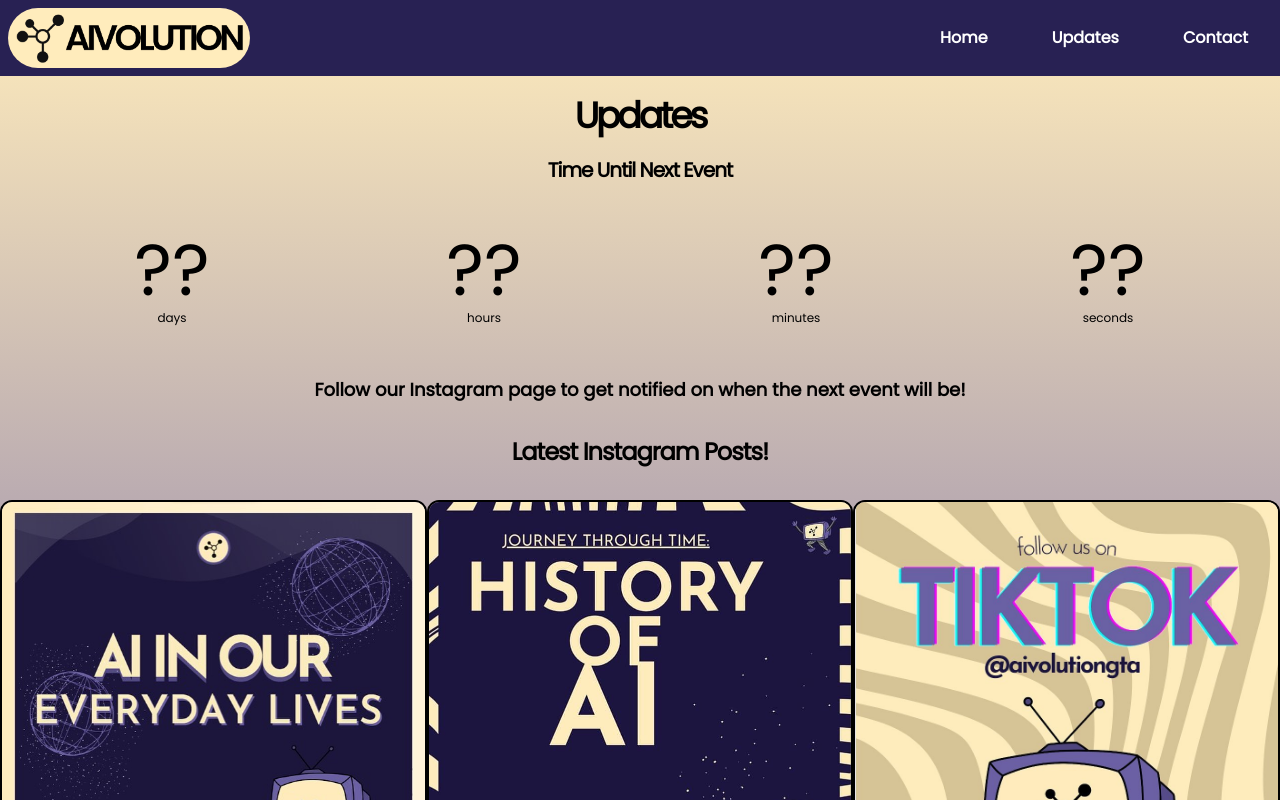
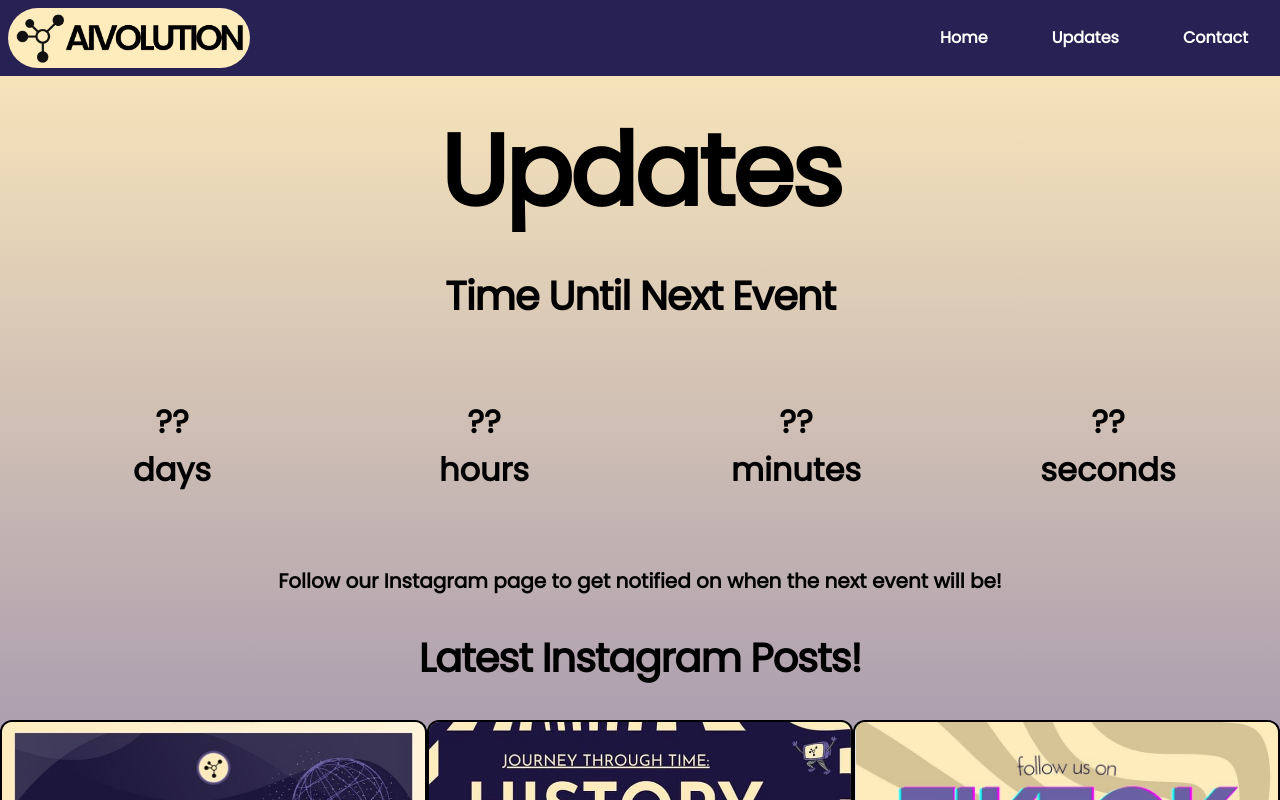
Before and after one commit to aivolution-gta/website, a Next.js app: page /updates in a window 1280 px wide. Shown: the top 800 px of the page. Built offline with nearby package versions, Linux system fonts and the light colour scheme.

Commit message:
Fix styling for components/countdown

```diff
--- a/components/contact/contact-form.tsx
+++ b/components/contact/contact-form.tsx
@@ -65,14 +65,14 @@ const ContactForm: React.FC = () => {
     }
 
     return (
-        <div className="w-full">
+        <div className="w-screen">
             <form className="flex items-center justify-center mb-[11px] mt-[1px]">
-                <div className="flex-col md:w-[939px] border-2 border-dark-purple/95 rounded-lg p-[40px]">
+                <div className="flex-col md:w-[939px] border-2 border-dark-purple/95 rounded-lg p-[40px] w-2/3">
                     <h3 className="font-bold text-[#1B1541] text-[1.5em]">
                         Name:
                     </h3>
                     <input
-                        className="outline-0 mb-[10px] h-[50px] bg-[#1B1541]/20 rounded-lg border-2 border-dark-purple/95 hover:border-black p-3 font-['poppins']"
+                        className="outline-0 w-1/4 mb-[10px] h-[50px] bg-[#1B1541]/20 rounded-lg border-2 border-dark-purple/95 hover:border-black p-3 font-['poppins']"
                         type="text"
                         value={name}
                         onChange={(e) => setName(e.target.value)}
@@ -87,7 +87,7 @@ const ContactForm: React.FC = () => {
                     </div>
                 )}
                     <input
-                        className="outline-0 mb-[10px] h-[50px] bg-[#1B1541]/20 rounded-lg border-2 border-dark-purple/95 hover:border-black p-3 font-['poppins']"
+                        className="outline-0 w-1/4 mb-[10px] h-[50px] bg-[#1B1541]/20 rounded-lg border-2 border-dark-purple/95 hover:border-black p-3 font-['poppins']"
                         type="email"
                         value={email}
                         onChange={(e) => setEmail(e.target.value)}
@@ -97,7 +97,7 @@ const ContactForm: React.FC = () => {
                         Subject:
                     </h2>
                     <input
-                        className="outline-0 mb-[10px] h-[50px] bg-[#1B1541]/20 rounded-lg border-2 border-dark-purple/95 hover:border-black p-3 font-['poppins']"
+                        className="outline-0 w-1/4 mb-[10px] h-[50px] bg-[#1B1541]/20 rounded-lg border-2 border-dark-purple/95 hover:border-black p-3 font-['poppins']"
                         type="text"
                         value={subject}
                         onChange={(e) => setSubject(e.target.value)}
@@ -107,14 +107,14 @@ const ContactForm: React.FC = () => {
                         Message:
                     </h2>
                     <textarea
-                        className="outline-0 h-auto min-h-[150px] max-h-[400px] w-full bg-[#1B1541]/20 rounded-lg border-2 border-dark-purple/95 hover:border-black p-3 font-['poppins']"
+                        className="outline-0 w-full h-auto min-h-[150px] max-h-[400px] bg-[#1B1541]/20 rounded-lg border-2 border-dark-purple/95 hover:border-black p-3 font-['poppins']"
                         value={message}
                         onChange={(e) => setMessage(e.target.value)}
                     ></textarea>
 
                 <button
                     onClick={handleSubmit}
-                    className="mt-[10px] h-[60px] w-[855px] bg-[#1B1541]/20 rounded-lg border-2 border-dark-purple/95 text-xl hover:bg-dark-purple hover:text-white transition-all ease-in-out duration-500"
+                    className="mt-[10px] w-full h-[60px] bg-[#1B1541]/20 rounded-lg border-2 border-dark-purple/95 text-xl hover:bg-dark-purple hover:text-white transition-all ease-in-out duration-500"
                     type="submit"
                 >
                     Send
--- a/components/countdown.tsx
+++ b/components/countdown.tsx
@@ -1,8 +1,7 @@
 import { AnimatePresence, motion } from "framer-motion";
 import { useEffect, useRef, useState } from "react";
 
-const COUNTDOWN_FROM = new Date();
-COUNTDOWN_FROM.setDate(COUNTDOWN_FROM.getDate() + 100);
+const COUNTDOWN_FROM = "12/12/2999"
 
 const SECOND = 1000;
 const MINUTE = SECOND * 60;
@@ -26,7 +25,7 @@ const ShiftingCountdown = () => {
   }, []);
 
   const handleCountdown = () => {
-    const end = COUNTDOWN_FROM;
+    const end = new Date(COUNTDOWN_FROM);
 
     const now = new Date();
 
@@ -46,9 +45,10 @@ const ShiftingCountdown = () => {
   };
 
   return (
-    <div className="p-4 bg-gradient-to-br from-violet-600 to-indigo-600">
-      <div className="flex justify-center place-center">
-        <CountdownItem num={"??"} text="days" />
+    <div className="w-screen p-4 flex flex-row justify-center text-center">
+      <div className="flex w-full justify-evenly place-center xs:flex-col sm:flex-col">
+
+        <CountdownItem num=/*{remaining.days}*/{"??"} text="days" />
         <CountdownItem num={"??"} text="hours" />
         <CountdownItem num={"??"} text="minutes" />
         <CountdownItem num={"??"} text="seconds" />
@@ -58,25 +58,23 @@ const ShiftingCountdown = () => {
 };
 
 const CountdownItem = ({ num, text }: { num: any; text: string }) => {
-  const updatedNum = num === 0 ? 61 : num;
-
     return (
-    <div className="w-1/4 h-24 md:h-36 flex flex-col gap-1 md:gap-2 items-center justify-center ">
+        <div className="w-1/4 xs:w-full sm:w-full h-36 flex flex-col items-center justify-center text-[2em]">
             <div className="w-full text-center relative overflow-hidden">
                 <AnimatePresence mode="popLayout">
                     <motion.span
-            key={updatedNum}
+                        key={num}
                         initial={{ y: "100%" }}
                         animate={{ y: "0%" }}
                         exit={{ y: "-100%" }}
                         transition={{ ease: "backIn", duration: 0.75 }}
-            className="block text-2xl md:text-4xl lg:text-6xl xl:text-7xl text-black font-medium"
+                        className="block text-black"
                     >
-            {updatedNum}
+                        {num}
                     </motion.span>
                 </AnimatePresence>
             </div>
-      <span className="text-xs md:text-sm lg:text-base font-light text-slate-500">
+            <span className="">
                 {text}
             </span>
         </div>
--- a/pages/updates.tsx
+++ b/pages/updates.tsx
@@ -7,23 +7,23 @@ export default function Updates() {
     return (
         <div className="w-full text-center">
             <Reveal>
-                <h1 className="flex justify-center place-center my-5 text-4xl md:text-5xl lg:text-6xl">Updates</h1>
+                <h1 className="flex justify-center place-center my-5">Updates</h1>
             </Reveal>
             <Reveal>
                 <div>
-                    <h2 className="flex justify-center place-center text-xl md:text-2xl lg:text-3xl">Time Until Next Event</h2>
-                    <div className="flex flex-col justify-center py-8 md:py-16 lg:py-32">
+                    <h2 className="flex justify-center place-center">Time Until Next Event</h2>
+                    <div className="flex flex-col justify-center py-8">
                         <ShiftingCountdown />
                     </div>
                 </div>
             </Reveal>
 
             <Reveal>
-                <h3 className="mb-8 text-lg md:text-xl lg:text-2xl mx-10">Follow our Instagram page to get notified on when the next event will be!</h3>
+                <h3 className="mb-8 mx-10">Follow our Instagram page to get notified on when the next event will be!</h3>
             </Reveal>
 
             <Reveal>
-                <h2 className="flex justify-center place-center my-8 text-2xl md:text-3xl lg:text-4xl">Latest Instagram Posts!</h2>
+                <h2 className="flex justify-center place-center my-8">Latest Instagram Posts!</h2>
             </Reveal>
 
             <Reveal>
```
Lines whose indentation alone changed are shown as unchanged.
